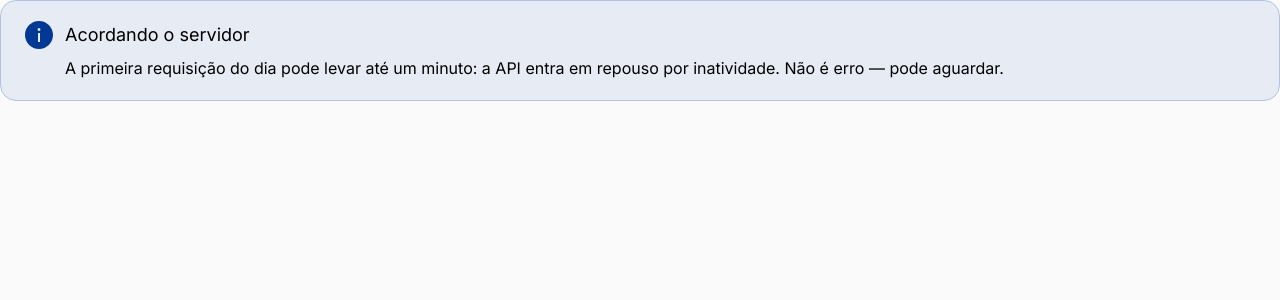
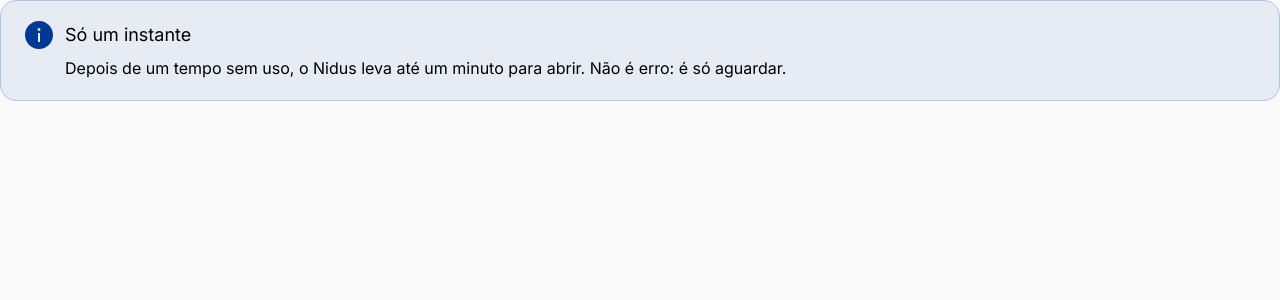
Before and after one commit to Jota-Pais/nidus-front-end, a React (Vite) app: page /kanban in a window 1280 px wide. Shown: the top 300 px of the page. Built offline with nearby package versions, Linux system fonts and the light colour scheme; no server answers.

Commit message:
Troca o aviso de espera por um texto sem termo tecnico
O aviso falava em requisicao, API e repouso por inatividade. Agora diz so que, depois de um tempo sem uso, o Nidus leva ate um minuto para abrir, e que nao e erro.

```diff
--- a/src/layout/EstadoDaConsulta.tsx
+++ b/src/layout/EstadoDaConsulta.tsx
@@ -41,9 +41,9 @@ export function EstadoDaConsulta({
 
   if (consulta.isPending) {
     return demorou ? (
-      <Aviso tom="informacao" titulo="Acordando o servidor">
-        A primeira requisição do dia pode levar até um minuto: a API entra em repouso por
-        inatividade. Não é erro — pode aguardar.
+      <Aviso tom="informacao" titulo="Só um instante">
+        Depois de um tempo sem uso, o Nidus leva até um minuto para abrir. Não é erro: é só
+        aguardar.
       </Aviso>
     ) : (
       <Carregando {...(rotulo ? { rotulo } : {})} />
```
